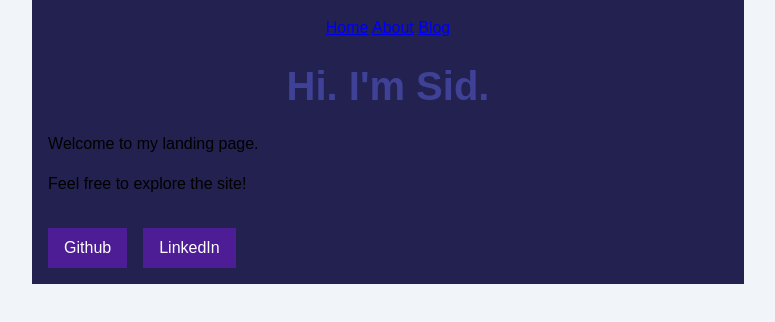
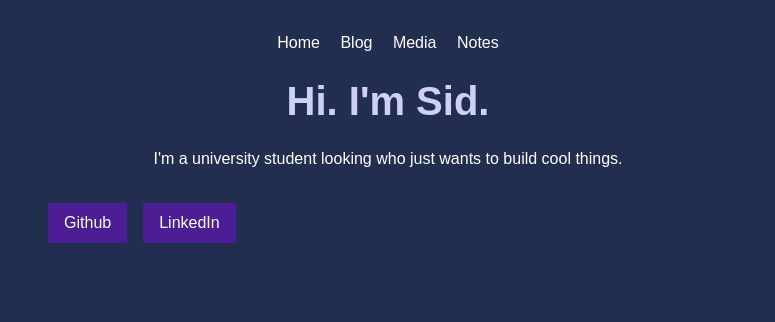
Before and after one commit to sid-sancheti/personal-website, an Astro site: page / in a window 1280 px wide. Shown: the whole page, without its empty margins (252-1027 px from the left). Built offline with nearby package versions, Linux system fonts and the light colour scheme; Astro itself is replaced by a stand-in of ours.

Commit message:
Some cleanup with progress on general layout

```diff
--- a/src/components/Navigation.astro
+++ b/src/components/Navigation.astro
@@ -3,13 +3,21 @@
 <header>
   <nav>
     <a href="/">Home</a>
-    <a href="/about/">About</a>
     <a href="/blog/">Blog</a>
+    <a href="/media/">Media</a>
+    <a href="/notes/">Notes</a>
   </nav>
 </header>
 
 <style>
-  nav {
+  header {
     text-align: center;
+    margin-top: 15px
+  }
+
+  a {
+    text-decoration: none;
+    margin: 8px;
+    color: white;
   }
 </style>
--- a/src/layouts/BaseLayout.astro
+++ b/src/layouts/BaseLayout.astro
@@ -23,13 +23,17 @@ const {title, pageTitle} = Astro.props;
 </html>
 
 <style>
-  body {
-    background-color: rgb(34, 33, 80);
+  html {
+    background-color: rgb(33, 46, 80);
   }
 
   h1 {
-    color: rgb(63, 65, 150);
+    color: rgb(207, 208, 248);
     font-size: 2.5rem;
     text-align: center;
   }
+
+  Footer {
+
+  }
 </style>
--- a/src/pages/index.astro
+++ b/src/pages/index.astro
@@ -2,6 +2,12 @@
 import BaseLayout from '../layouts/BaseLayout.astro';
 ---
 <BaseLayout pageTite="Landing Page | Sid's Corner" title="Hi. I'm Sid.">
-	<p>Welcome to my landing page.</p>
-	<p>Feel free to explore the site!</p>
+	<p>I'm a university student looking who just wants to build cool things.</p>
 </BaseLayout>
+
+<style>
+	p {
+		text-align: center;
+		color: white;
+	}
+</style>
--- /dev/null
+++ b/src/pages/media.astro
@@ -0,0 +1,6 @@
+---
+import BaseLayout from '../layouts/BaseLayout.astro';
+---
+<BaseLayout pageTitle="Media | Sid's Page" title="Media">
+
+</BaseLayout>
```
Also changed, not shown: src/pages/notes.astro (added, +7 -0 lines), src/pages/tags/[tag].astro (deleted, +0 -27 lines).
